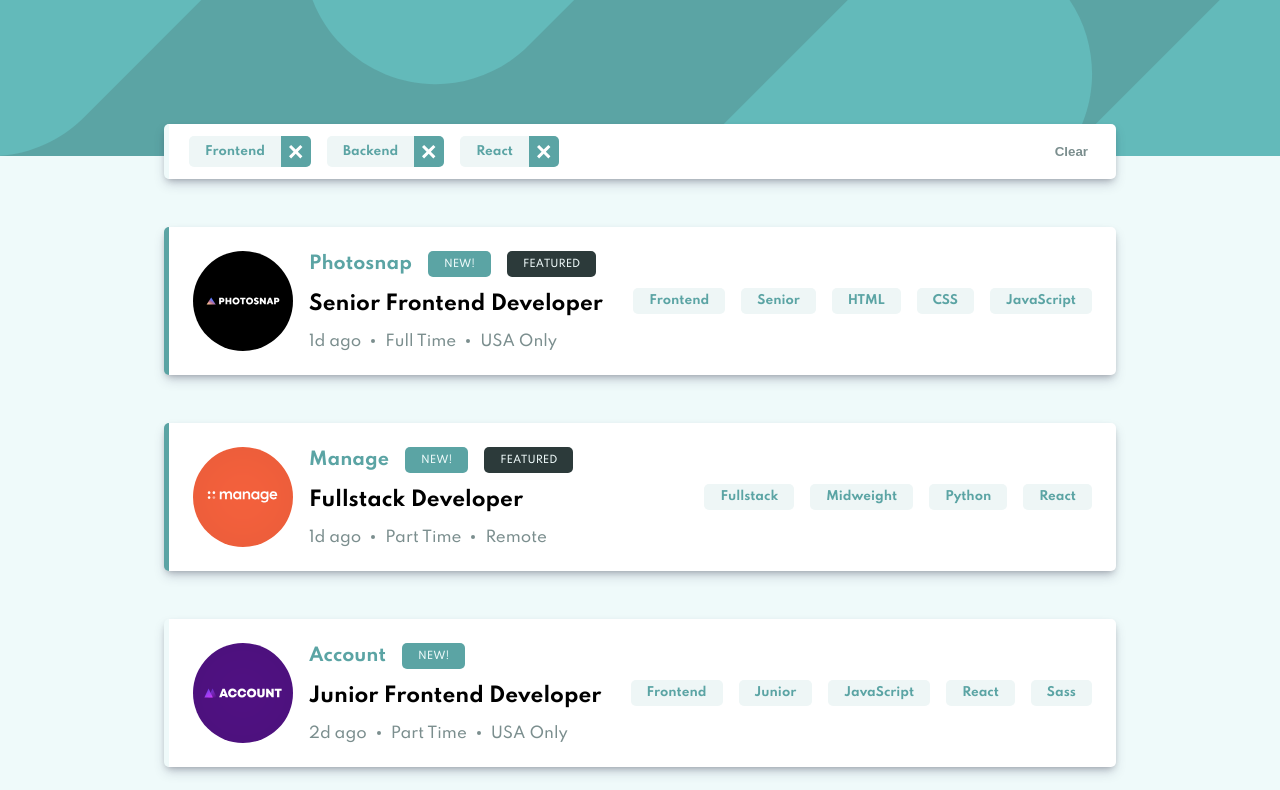
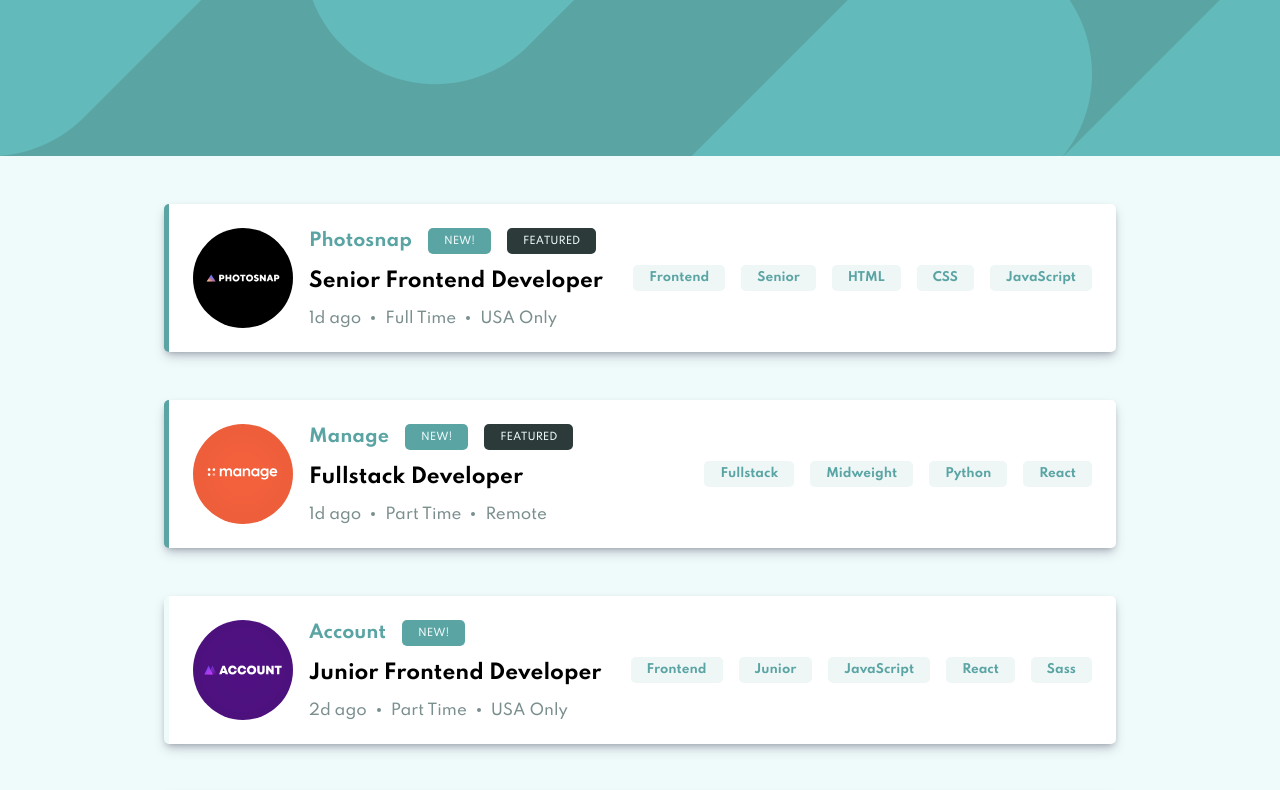
Before and after one commit to IvanKorneev/JobFiltering, a React (Create React App) app: page / in a window 1280 px wide. Shown: the top 790 px of the page. Built offline with nearby package versions, Linux system fonts and the light colour scheme.

Commit message:
add filters functionality

```diff
--- a/src/components/FilterPanel/FilterPanel.js
+++ b/src/components/FilterPanel/FilterPanel.js
@@ -1,15 +1,21 @@
 import Card from "../Card";
 import Stack from "../Stack";
 import Badge from "../Badge";
+import {useSelector} from "react-redux";
+import {selectFilters} from "../../store/filters/filter-selectors";
 
 const FilterPanel = () => {
+    const currentFilters = useSelector(selectFilters);
+    if (currentFilters.length === 0) {
+        return null
+    }
     return (
         <Card className="filter-panel">
             <div className="filter-panel-wrapper">
                 <Stack>
-                    <Badge variant="clearable">Frontend</Badge>
-                    <Badge variant="clearable">Backend</Badge>
-                    <Badge variant="clearable">React</Badge>
+                    {currentFilters.map(filter => (
+                        <Badge key={filter} variant="clearable">{filter}</Badge>
+                    ))}
                 </Stack>
 
                 <button className='link'>Clear</button>
--- a/src/components/JobList/JobList.js
+++ b/src/components/JobList/JobList.js
@@ -9,6 +9,7 @@ const JobList = () => {
     const dispatch = useDispatch();
     const handelAddFilter = (filter) => {
         dispatch(addFilter(filter))
+
     };
     return (
         <div className='job-list'>
--- a/src/store/root-reducer.js
+++ b/src/store/root-reducer.js
@@ -4,5 +4,5 @@ import {filterReducer} from "./filters/filter-reducers";
 
 export const rootReducer = combineReducers({
     positions: positionReducers,
-    filters:filterReducer
+    filter:filterReducer
 });
```
